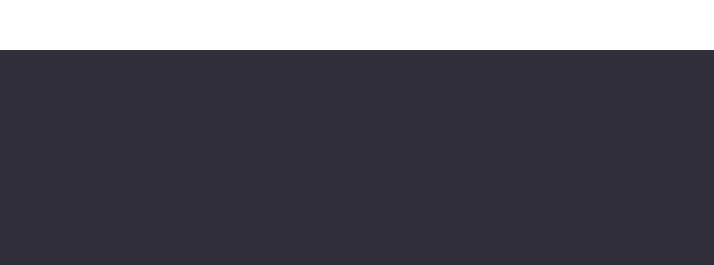
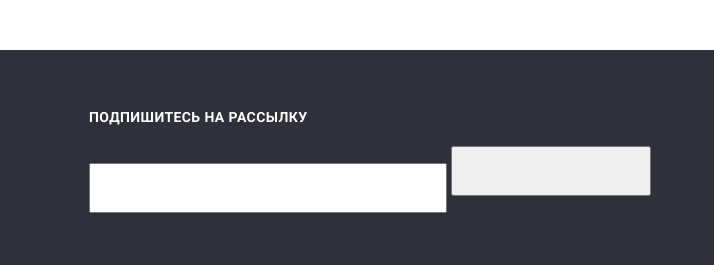
Before and after one commit to OlhaNester/goit-markup-hw-06, a plain HTML site: page index.html in a window 1280 px wide. Shown: the part 2612-2877 px from the top of the page, 566-1280 px from the left. Drawn offline with nearby package versions, Linux system fonts and the light colour scheme.

Commit message:
добавление кнопки подписаться

```diff
--- a/css/style.css
+++ b/css/style.css
@@ -132,8 +132,6 @@ footer .logo {
   width: 100%;
   height: 4px;
   background-color: var(--accent-colour);
-
-
 }
 .section-title {
   color: var(--title-text-colour);
@@ -272,7 +270,6 @@ footer .logo {
   /* outline: 1px solid red; */
 }
 
-
 .backdrop {
   position: fixed;
   top: 0;
@@ -290,8 +287,8 @@ footer .logo {
   opacity: 0;
   pointer-events: none;
 }
-.backdrop.is-hidden .modal{
-  transform: translate(-50%,-50%) scale(0.5);
+.backdrop.is-hidden .modal {
+  transform: translate(-50%, -50%) scale(0.5);
 }
 
 .modal {
@@ -316,10 +313,10 @@ footer .logo {
   width: 30px;
   height: 30px;
   border-radius: 50%;
-  background: #FFFFFF;
-border: 1px solid rgba(0, 0, 0, 0.1);
-box-sizing: border-box;
-outline: none;
+  background: #ffffff;
+  border: 1px solid rgba(0, 0, 0, 0.1);
+  box-sizing: border-box;
+  outline: none;
 }
 
 .close-button::after {
@@ -332,9 +329,7 @@ outline: none;
   background-position: 50% 50%;
   background-size: contain;
   /* background-color: red; */
-
 }
-
 
 .feature-icon {
   width: 70px;
@@ -523,11 +518,10 @@ p {
 .gallery-picture {
   position: relative;
   overflow: hidden;
-
 }
 .gallery:hover .description {
   transform: translateY(-294px);
-  }
+}
 .description {
   position: absolute;
   width: 100%;
@@ -669,7 +663,8 @@ p {
   margin-left: 70px;
   margin-top: 12px;
 }
-.container-social-list .list-title {
+.container-social-list .list-title,
+.container-subscribe .list-title {
   color: var(--footer-text-colour);
   font-size: 14px;
   font-weight: 700;
@@ -684,3 +679,16 @@ p {
 .footer .container {
   display: flex;
 }
+.container-subscribe {
+  width: 570px;
+  height: 86px;
+  margin-left: 93px;
+}
+.subscribe-button {
+  width: 200px;
+  height: 50px;
+}
+.input-email {
+  width: 358px;
+  height: 50px;
+}
--- a/index.html
+++ b/index.html
@@ -560,6 +560,15 @@
             </li>
           </ul>
         </div>
+        <div class="container-subscribe">
+          <h3 class="list-title">Подпишитесь на рассылку</h3>
+          <!-- <div class=""> -->
+          <form>
+            <input class="input-email" type="email" name="email" />
+            <button type="button" class="subscribe-button"></button>
+          </form>
+          <!-- </div> -->
+        </div>
       </div>
     </footer>
     <div class="backdrop is-hidden" data-modal>
```
